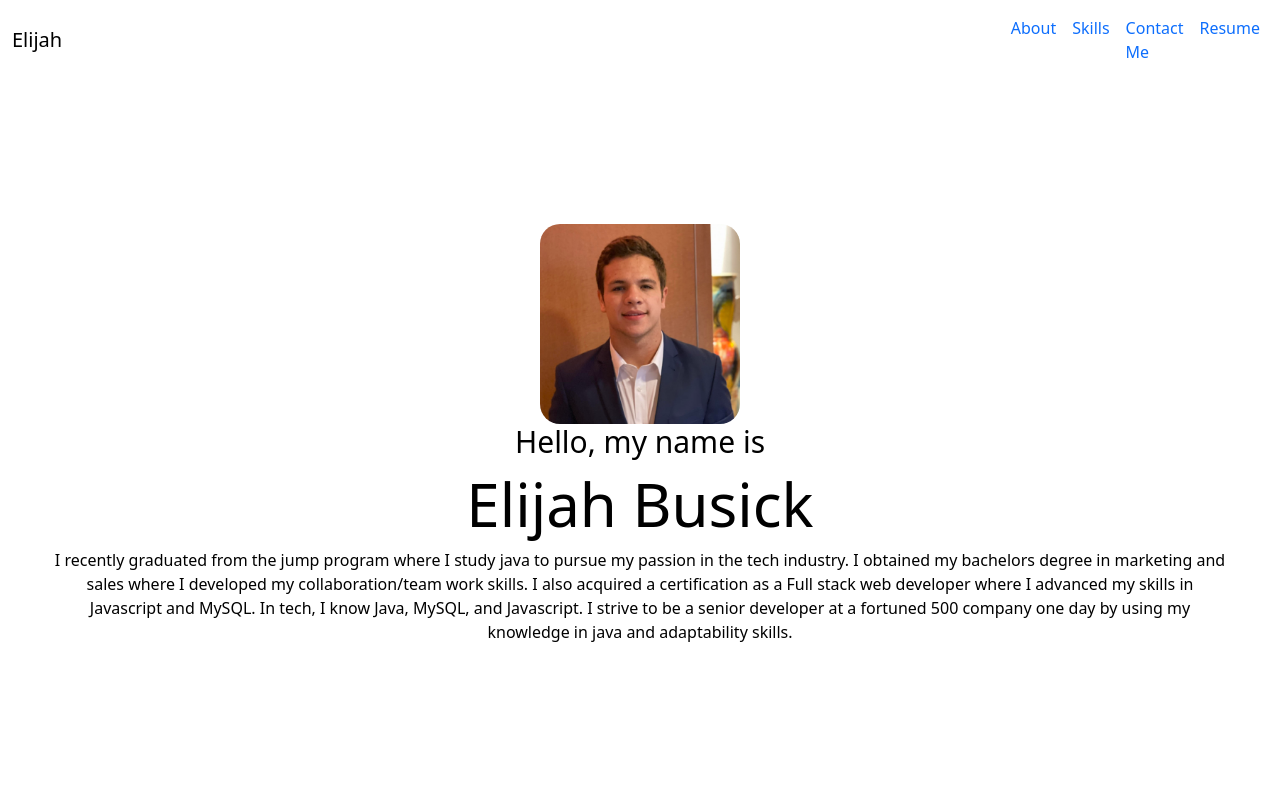
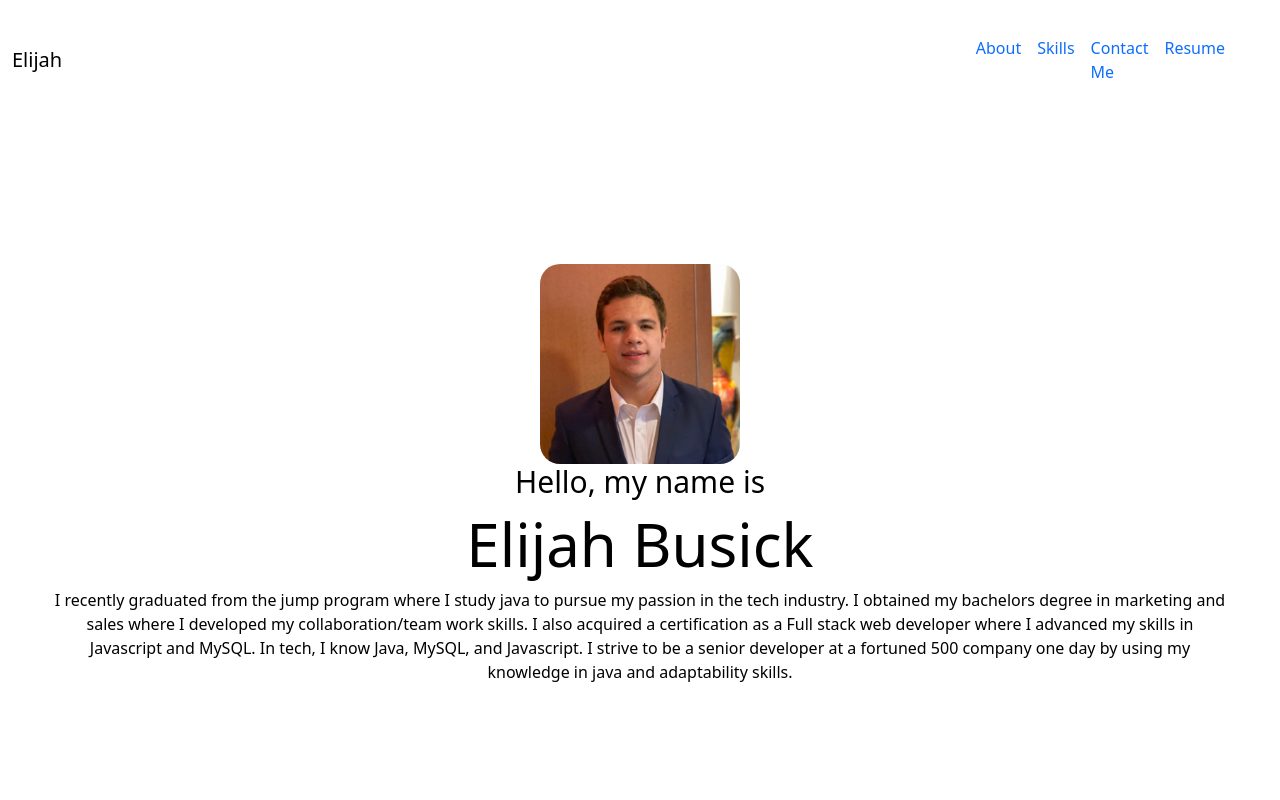
Before and after one commit to Elijahb22/the-portfolio, a React (Create React App) app: page / in a window 1280 px wide. Shown: the top 800 px of the page. Built offline with nearby package versions, Linux system fonts and the light colour scheme.

Commit message:
fix stuff

```diff
--- a/src/components/Nav/nav.js
+++ b/src/components/Nav/nav.js
@@ -9,7 +9,7 @@
             <button class="navbar-toggler" type="button" data-bs-toggle="collapse" data-bs-target="#navbarNav" aria-controls="navbarNav" aria-expanded="false" aria-label="Toggle navigation">
                 <span class="navbar-toggler-icon"></span>
             </button>
-            <div class="collapse navbar-collapse" id="navbarNav">
+            <div class="nav-w" id="navbarNav">
                 <ul class="navbar-nav text-light-emphasis">
                     <li class="nav-item">
                         <a class="nav-link active" aria-current="page" href="#about">About</a>
```
